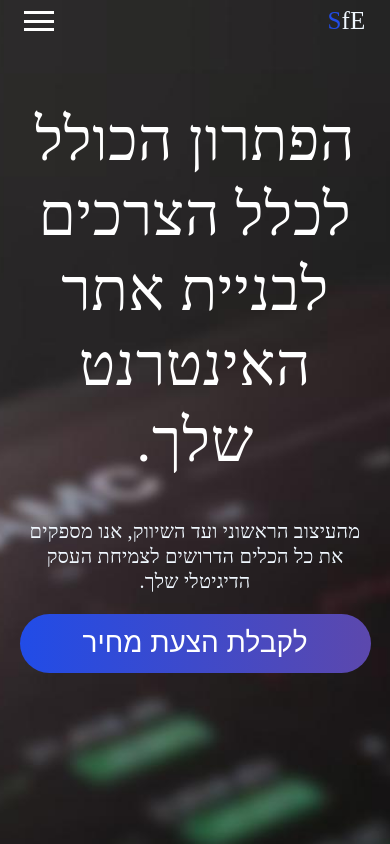
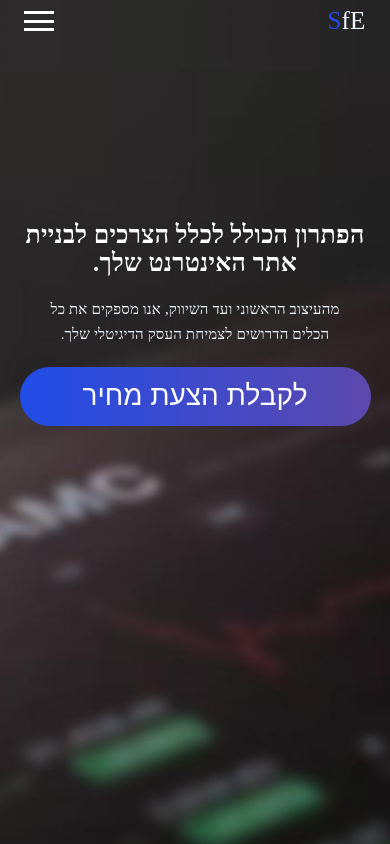
Before and after one commit to lionsgrandson/sites_for_everyone5.0, a React (Create React App) app: page /service in a window 390 px wide. Shown: the top 844 px of the page. Built offline with nearby package versions, Linux system fonts and the light colour scheme; a web font is replaced by a local one.

Commit message:
style(service hero): change the text size to match the screen size

```diff
--- a/src/pages/service.css
+++ b/src/pages/service.css
@@ -1,5 +1,5 @@
 .servicesDiv {
-  max-width: 55%;
+  max-width: max-content;
   margin: auto;
   padding: 2rem;
   border-radius: 52px;
@@ -23,15 +23,15 @@
 .servicesDiv h1 {
   color: rgba(255, 255, 255, 1);
   font-family: var(--font-primary);
-  font-size: clamp(2.5rem, 5vw, 8.2rem);
+  font-size: 9rem;
   font-weight: 400;
-  line-height: 102.82px;
+  line-height: normal;
   letter-spacing: 0.01em;
 }
 
 .servicesDiv p {
   font-family: var(--font-primary);
-  font-size: clamp(2.3rem, 2vw, 2.6rem);
+  font-size: 4rem;
   font-weight: 400;
   line-height: 1.5;
   letter-spacing: 0.01em;
@@ -46,19 +46,50 @@
 }
 /* TODO menu text color changed on service page  */
 
+@media (max-width: 1400px) {
+  .servicesDiv {
+    max-width: max-content;
+  }
+  .servicesDiv h1 {
+    font-size: 6rem;
+  }
+
+  .servicesDiv p {
+    font-size: 3rem;
+    width: 90%;
+    margin: auto;
+    margin-bottom: 2rem;
+  }
+}
+
+@media (max-width: 1300px) {
+  .servicesDiv {
+    max-width: 80%;
+  }
+  .servicesDiv h1 {
+    font-size: 5rem;
+  }
+
+  .servicesDiv p {
+    font-size: 2.6rem;
+    /* width: 90%; */
+  }
+}
 @media (max-width: 768px) {
   .servicesDiv {
     padding: 1.5rem;
   }
 
   .servicesDiv h1 {
-    font-size: 6rem;
-    font-weight: 400;
-    line-height: 75.23px;
+    font-size: 4.2rem;
+    max-width: 80%;
+    margin: 0 auto;
+    margin-bottom: 2rem;
   }
 
   .servicesDiv p {
     font-size: 2rem;
+    max-width: 70%;
     font-weight: 400;
     line-height: 25.08px;
     letter-spacing: 0.01em;
@@ -68,14 +99,18 @@
 @media (max-width: 480px) {
   .servicesDiv {
     padding: 1rem;
-    margin-top: 1rem;
+    margin-top: 20vh;
+    /* margin-top: 1rem; */
   }
 
   .servicesDiv h1 {
-    /* font-size: 5rem; */
+    font-size: 2.5rem;
+    max-width: fit-content;
+    font-weight: 600;
   }
 
   .servicesDiv p {
-    /* font-size: clamp(0.75rem, 4vw, 1.25rem); / */
+    font-size: 1.5rem;
+    max-width: fit-content;
   }
 }
```
